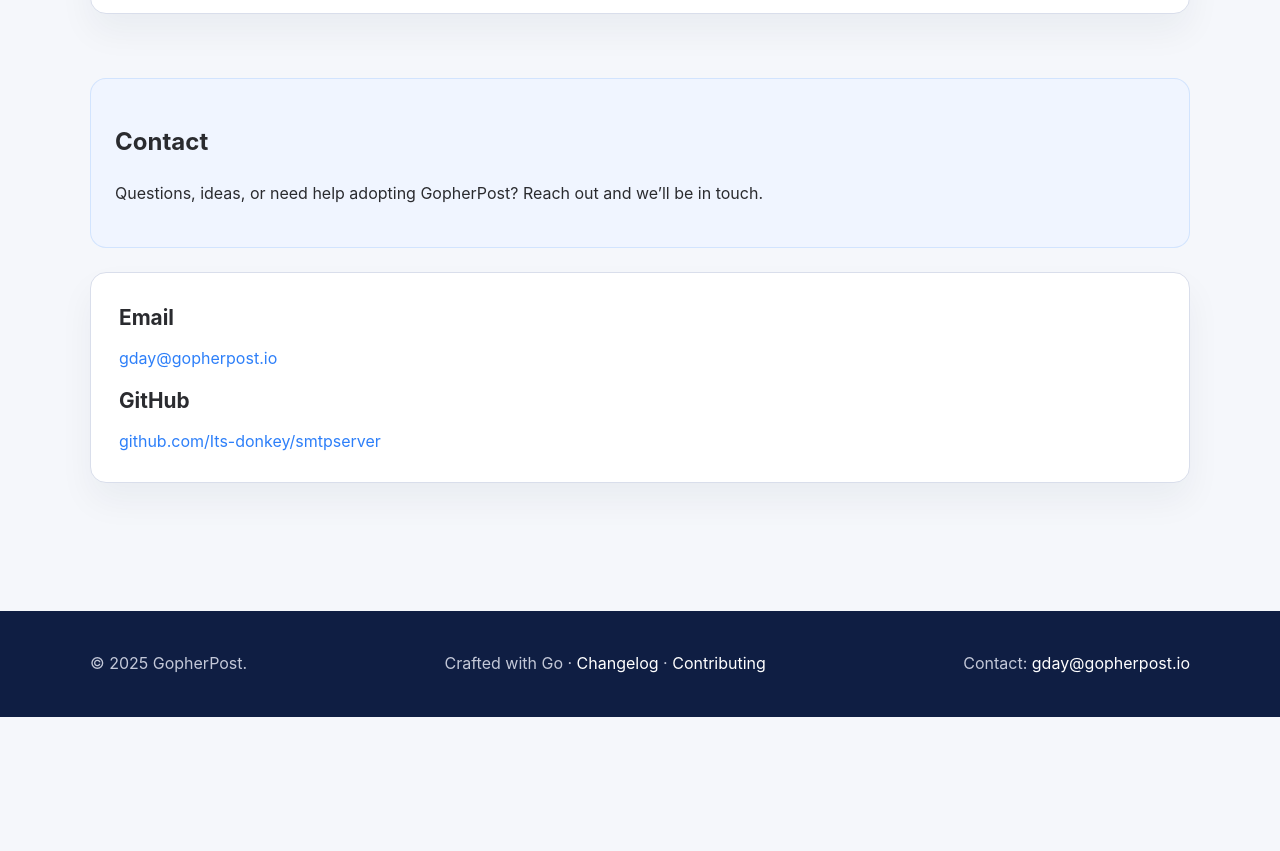
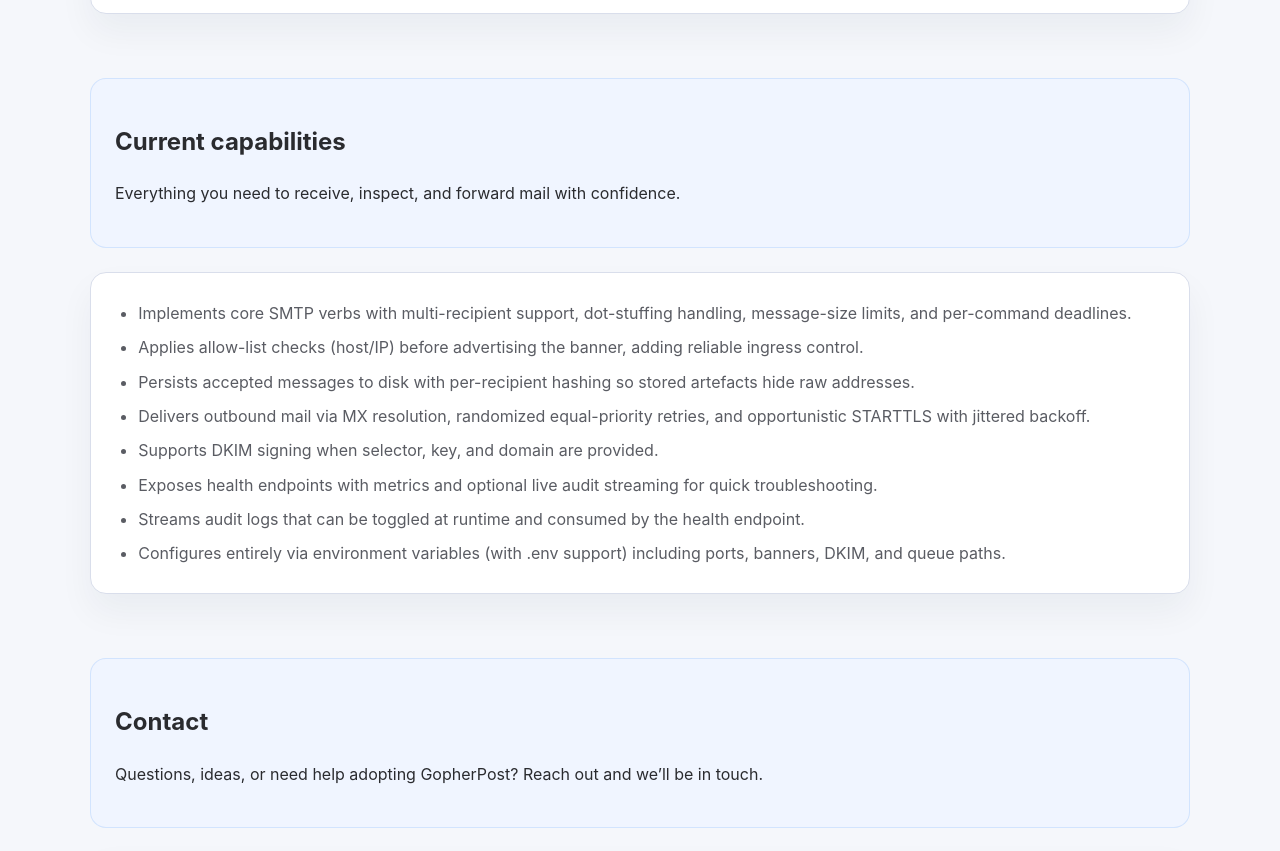
Before and after one commit to Its-donkey/gopherpost, a plain HTML site: page docs/index.html in a window 1280 px wide. Shown: the part 1851-2702 px from the top of the page. Before the commit the page ends 2568 px from the top, so only its background shows below. Drawn offline with Linux system fonts and the light colour scheme.

Commit message:
doc (website): surface current capabilities

```diff
--- a/docs/index.html
+++ b/docs/index.html
@@ -107,6 +107,25 @@ $ ./gopherpost</code></pre>
           </div>
         </section>
 
+        <section class="grid capabilities" style="gap: 1.5rem;">
+          <div class="highlight">
+            <h2>Current capabilities</h2>
+            <p>Everything you need to receive, inspect, and forward mail with confidence.</p>
+          </div>
+          <div class="card">
+            <ul class="capabilities-list">
+              <li>Implements core SMTP verbs with multi-recipient support, dot-stuffing handling, message-size limits, and per-command deadlines.</li>
+              <li>Applies allow-list checks (host/IP) before advertising the banner, adding reliable ingress control.</li>
+              <li>Persists accepted messages to disk with per-recipient hashing so stored artefacts hide raw addresses.</li>
+              <li>Delivers outbound mail via MX resolution, randomized equal-priority retries, and opportunistic STARTTLS with jittered backoff.</li>
+              <li>Supports DKIM signing when selector, key, and domain are provided.</li>
+              <li>Exposes health endpoints with metrics and optional live audit streaming for quick troubleshooting.</li>
+              <li>Streams audit logs that can be toggled at runtime and consumed by the health endpoint.</li>
+              <li>Configures entirely via environment variables (with .env support) including ports, banners, DKIM, and queue paths.</li>
+            </ul>
+          </div>
+        </section>
+
         <section class="grid" style="gap: 1.5rem;">
           <div class="highlight">
             <h2>Contact</h2>
--- a/docs/styles.css
+++ b/docs/styles.css
@@ -139,6 +139,19 @@ main {
   color: var(--muted);
 }
 
+.capabilities-list {
+  margin: 0;
+  padding-left: 1.2rem;
+  display: flex;
+  flex-direction: column;
+  gap: 0.65rem;
+  color: var(--muted);
+}
+
+.capabilities-list li {
+  line-height: 1.5;
+}
+
 .highlight {
   background: var(--accent);
   padding: 1.5rem;
```
Also changed, not shown: 2 other files.
